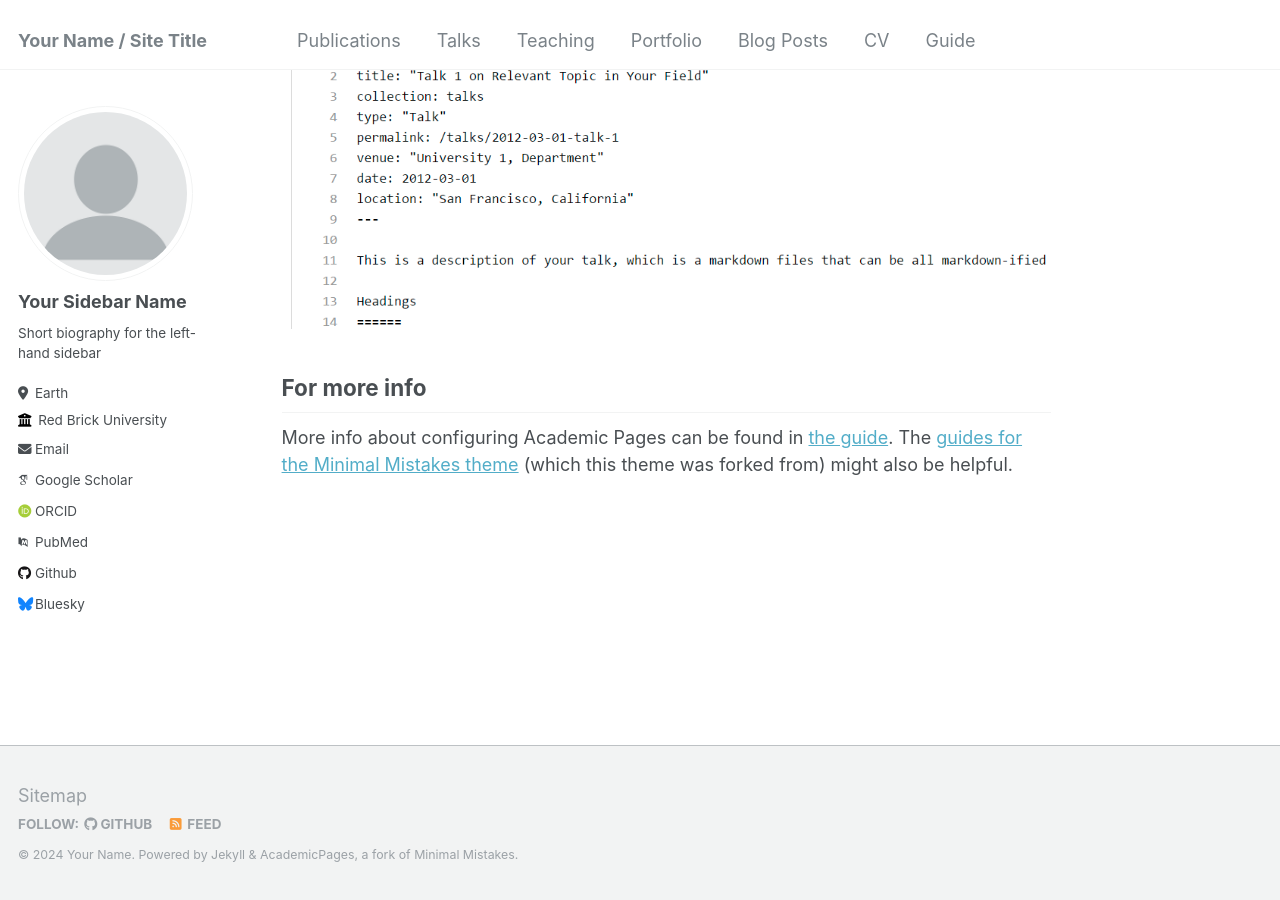
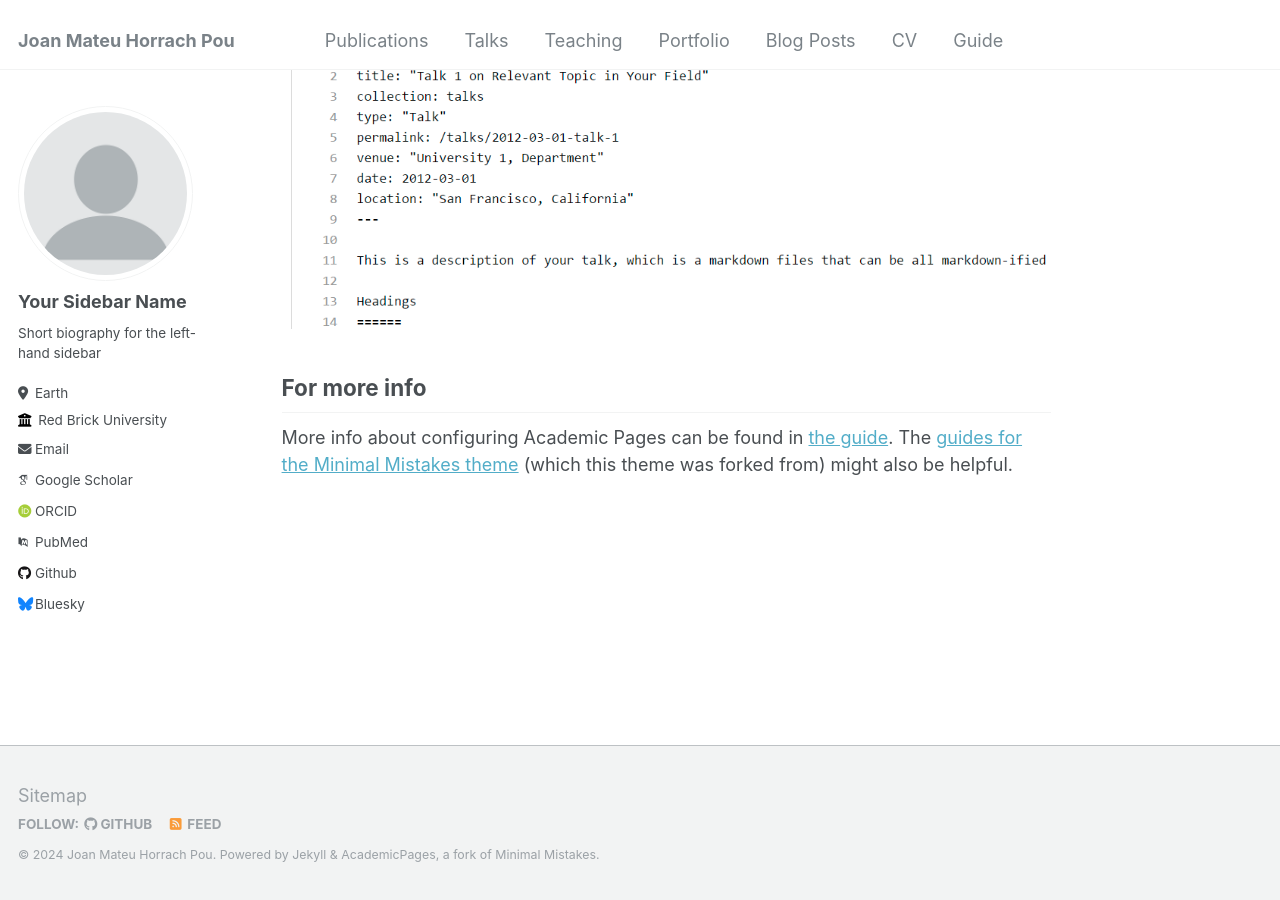
Before and after one commit to jmhp1/jomahopo, a Jekyll site: the page built from _pages/about.md, in a window 1280 px wide and 900 px high, scrolled down 2660 px. Built offline with Jekyll 4.4.1, drawn with Linux system fonts in a browser that asks for light colours; some web fonts are replaced.

Commit message:
Update _config.yml

```diff
--- a/_config.yml
+++ b/_config.yml
@@ -8,10 +8,10 @@
 
 # Basic Site Settings
 locale                   : "en-US"
-title                    : "Your Name / Site Title"
+title                    : "Joan Mateu Horrach Pou"
 title_separator          : "-"
-name                     : &name "Your Name"
-description              : &description "personal description"
+name                     : &name "Joan Mateu Horrach Pou"
+description              : &description "Data Engineer and Analyst"
 url                      : https://academicpages.github.io # the base hostname & protocol for your site e.g. "https://mmistakes.github.io"
 baseurl                  : "" # the subpath of your site, e.g. "/blog"
 repository               : "academicpages/academicpages.github.io"
```
